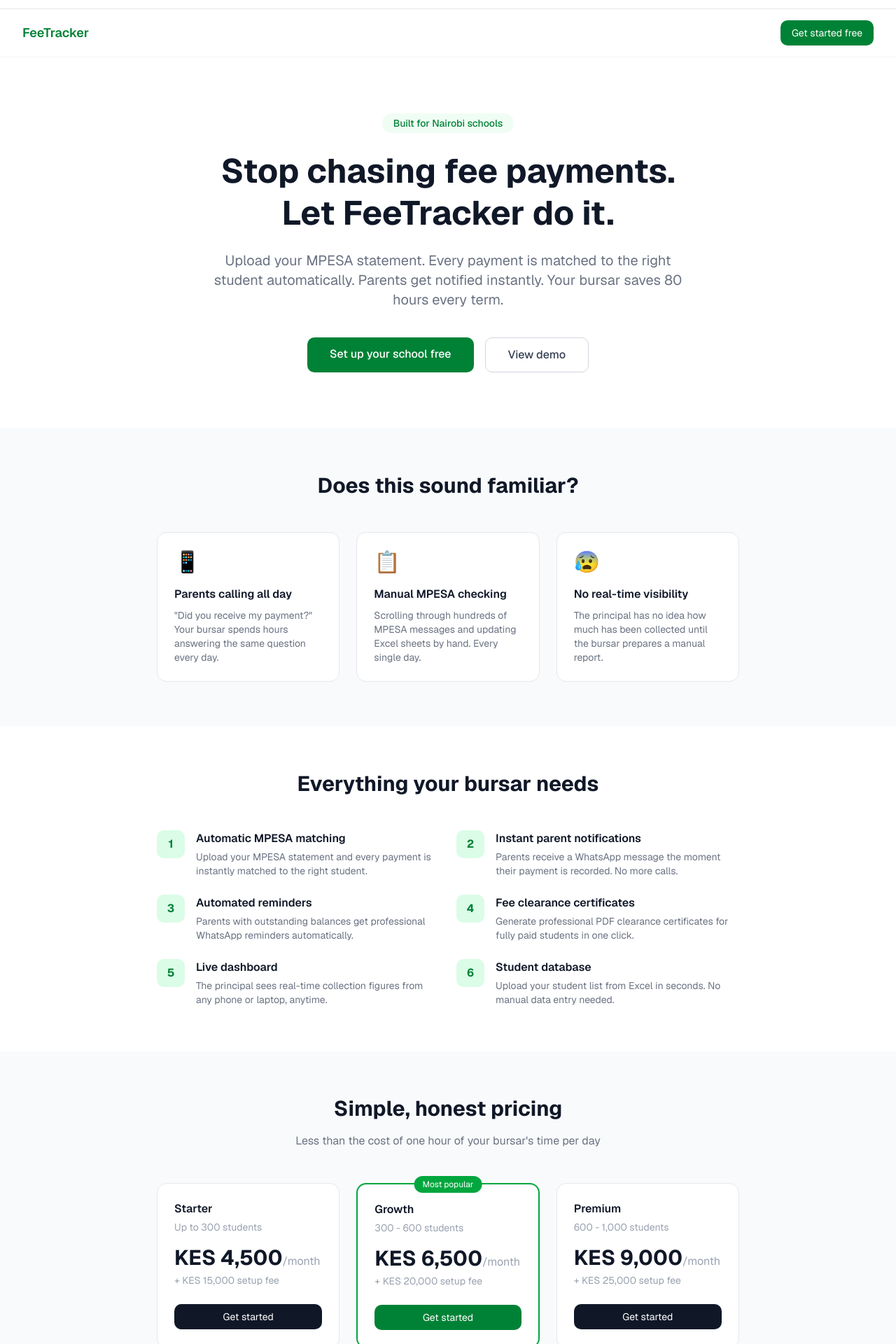
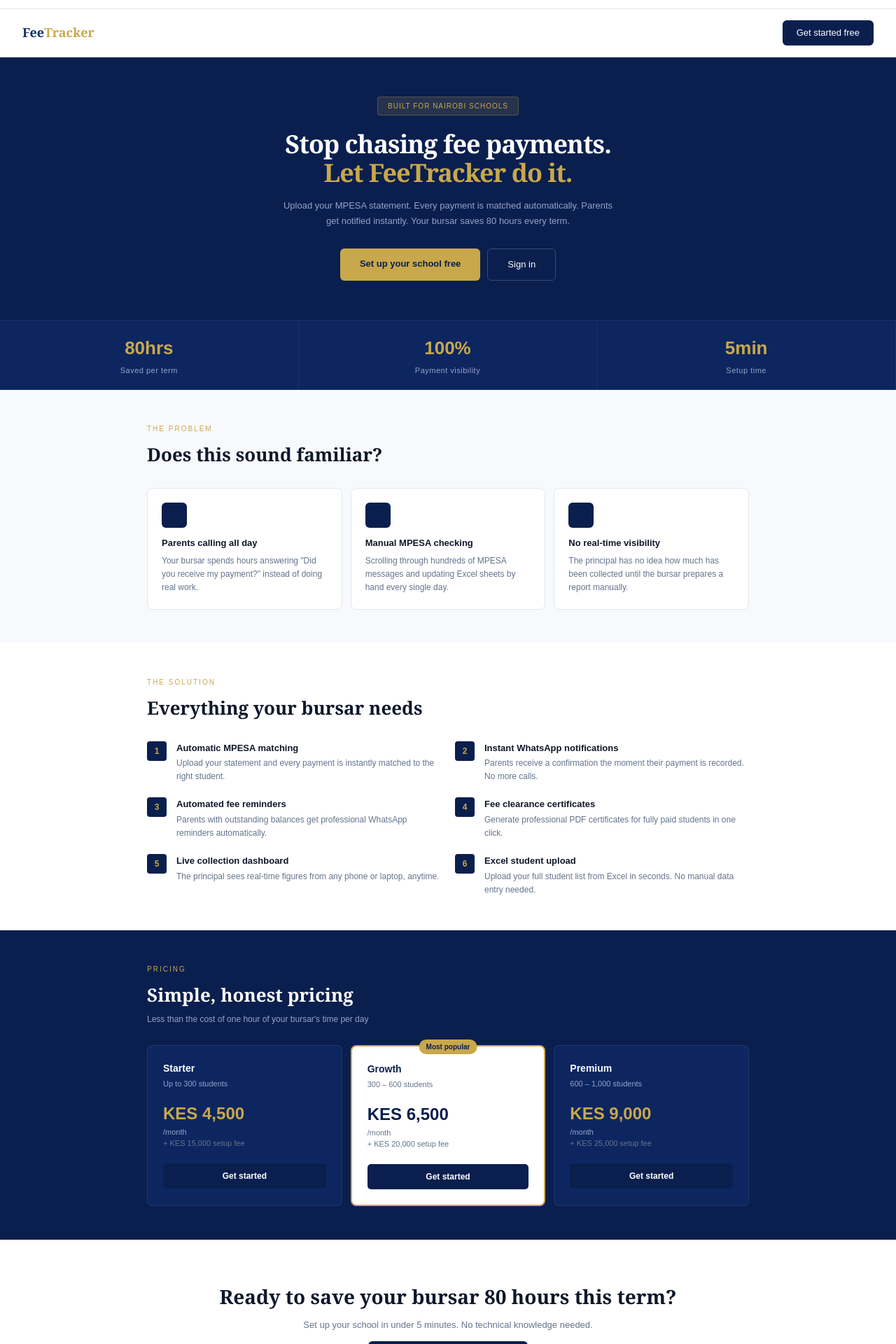
Before and after one commit to davidnmwige-design/feetracker, a Next.js app: page / in a window 1280 px wide. Shown: the part 40-1960 px from the top of the page at 70% size. Built offline with nearby package versions, Linux system fonts and the light colour scheme.

Commit message:
build navy gold landing page

```diff
--- a/app/page.tsx
+++ b/app/page.tsx
@@ -2,168 +2,141 @@
 
 export default function Home() {
   return (
-    <div className="min-h-screen bg-white">
+    <div style={{fontFamily: 'Arial, sans-serif', background: '#fff', color: '#0f172a'}}>
 
-      {/* Nav */}
-      <nav className="flex justify-between items-center px-8 py-4 border-b border-gray-100">
-        <span className="font-semibold text-green-700 text-lg">FeeTracker</span>
-        <Link href="/setup" className="bg-green-700 text-white px-4 py-2 rounded-lg text-sm hover:bg-green-800">
+      <nav style={{display: 'flex', justifyContent: 'space-between', alignItems: 'center', padding: '16px 32px', borderBottom: '1px solid #e2e8f0'}}>
+        <span style={{fontSize: '18px', fontWeight: 700, color: '#0f2d6e', fontFamily: 'Georgia, serif'}}>
+          Fee<span style={{color: '#c8a84b'}}>Tracker</span>
+        </span>
+        <Link href="/signup" style={{background: '#0a1f4e', color: '#fff', padding: '8px 20px', borderRadius: '6px', fontSize: '13px', textDecoration: 'none'}}>
           Get started free
         </Link>
       </nav>
 
-      {/* Hero */}
-      <div className="max-w-4xl mx-auto px-8 py-20 text-center">
-        <div className="inline-block bg-green-50 text-green-700 text-sm px-4 py-1 rounded-full mb-6 font-medium">
+      <div style={{background: '#0a1f4e', color: '#fff', padding: '56px 32px', textAlign: 'center'}}>
+        <div style={{display: 'inline-block', background: 'rgba(200,168,75,0.15)', color: '#c8a84b', border: '1px solid rgba(200,168,75,0.3)', fontSize: '10px', padding: '5px 14px', borderRadius: '4px', marginBottom: '20px', letterSpacing: '1px', textTransform: 'uppercase' as const}}>
           Built for Nairobi schools
         </div>
-        <h1 className="text-5xl font-bold text-gray-900 mb-6 leading-tight">
-          Stop chasing fee payments.<br />Let FeeTracker do it.
+        <h1 style={{fontSize: '36px', fontWeight: 700, lineHeight: 1.15, marginBottom: '16px', letterSpacing: '-1px', fontFamily: 'Georgia, serif', color: '#fff', maxWidth: '600px', marginLeft: 'auto', marginRight: 'auto'}}>
+          Stop chasing fee payments.<br />
+          <span style={{color: '#c8a84b'}}>Let FeeTracker do it.</span>
         </h1>
-        <p className="text-xl text-gray-500 mb-10 max-w-2xl mx-auto">
-          Upload your MPESA statement. Every payment is matched to the right student automatically. Parents get notified instantly. Your bursar saves 80 hours every term.
+        <p style={{fontSize: '13px', color: '#94a3c8', maxWidth: '480px', margin: '0 auto 28px', lineHeight: 1.7}}>
+          Upload your MPESA statement. Every payment is matched automatically. Parents get notified instantly. Your bursar saves 80 hours every term.
         </p>
-        <div className="flex gap-4 justify-center">
-          <Link href="/setup" className="bg-green-700 text-white px-8 py-3 rounded-lg hover:bg-green-800 font-medium">
+        <div style={{display: 'flex', gap: '10px', justifyContent: 'center'}}>
+          <Link href="/signup" style={{background: '#c8a84b', color: '#0a1f4e', padding: '12px 28px', borderRadius: '6px', fontSize: '13px', fontWeight: 700, textDecoration: 'none'}}>
             Set up your school free
           </Link>
-          <Link href="/dashboard" className="border border-gray-300 text-gray-700 px-8 py-3 rounded-lg hover:bg-gray-50 font-medium">
-            View demo
+          <Link href="/login" style={{background: 'transparent', color: '#fff', padding: '12px 28px', borderRadius: '6px', fontSize: '13px', border: '1px solid rgba(255,255,255,0.2)', textDecoration: 'none'}}>
+            Sign in
           </Link>
         </div>
       </div>
 
-      {/* Problem */}
-      <div className="bg-gray-50 py-16">
-        <div className="max-w-4xl mx-auto px-8">
-          <h2 className="text-3xl font-bold text-gray-900 text-center mb-12">
-            Does this sound familiar?
-          </h2>
-          <div className="grid grid-cols-3 gap-6">
-            <div className="bg-white rounded-xl p-6 border border-gray-200">
-              <div className="text-3xl mb-4">📱</div>
-              <h3 className="font-semibold text-gray-900 mb-2">Parents calling all day</h3>
-              <p className="text-gray-500 text-sm">"Did you receive my payment?" Your bursar spends hours answering the same question every day.</p>
+      <div style={{display: 'grid', gridTemplateColumns: 'repeat(3, 1fr)', background: '#0d2660', borderTop: '1px solid rgba(255,255,255,0.05)'}}>
+        {[['80hrs', 'Saved per term'], ['100%', 'Payment visibility'], ['5min', 'Setup time']].map(([num, label]) => (
+          <div key={label} style={{padding: '20px', textAlign: 'center', borderRight: '1px solid rgba(255,255,255,0.05)'}}>
+            <div style={{fontSize: '26px', fontWeight: 700, color: '#c8a84b', marginBottom: '4px'}}>{num}</div>
+            <div style={{fontSize: '11px', color: '#94a3c8', letterSpacing: '0.5px'}}>{label}</div>
           </div>
-            <div className="bg-white rounded-xl p-6 border border-gray-200">
-              <div className="text-3xl mb-4">📋</div>
-              <h3 className="font-semibold text-gray-900 mb-2">Manual MPESA checking</h3>
-              <p className="text-gray-500 text-sm">Scrolling through hundreds of MPESA messages and updating Excel sheets by hand. Every single day.</p>
+        ))}
       </div>
-            <div className="bg-white rounded-xl p-6 border border-gray-200">
-              <div className="text-3xl mb-4">😰</div>
-              <h3 className="font-semibold text-gray-900 mb-2">No real-time visibility</h3>
-              <p className="text-gray-500 text-sm">The principal has no idea how much has been collected until the bursar prepares a manual report.</p>
+
+      <div style={{padding: '48px 32px', background: '#f8f9fc'}}>
+        <div style={{maxWidth: '860px', margin: '0 auto'}}>
+          <div style={{fontSize: '10px', textTransform: 'uppercase' as const, letterSpacing: '2px', color: '#c8a84b', marginBottom: '10px'}}>The problem</div>
+          <h2 style={{fontSize: '26px', fontWeight: 700, color: '#0f172a', marginBottom: '28px', fontFamily: 'Georgia, serif'}}>Does this sound familiar?</h2>
+          <div style={{display: 'grid', gridTemplateColumns: 'repeat(3, 1fr)', gap: '12px'}}>
+            {[
+              ['Parents calling all day', 'Your bursar spends hours answering "Did you receive my payment?" instead of doing real work.'],
+              ['Manual MPESA checking', 'Scrolling through hundreds of MPESA messages and updating Excel sheets by hand every single day.'],
+              ['No real-time visibility', 'The principal has no idea how much has been collected until the bursar prepares a report manually.'],
+            ].map(([title, desc]) => (
+              <div key={title} style={{background: '#fff', borderRadius: '8px', padding: '20px', border: '1px solid #e2e8f0'}}>
+                <div style={{width: '36px', height: '36px', background: '#0a1f4e', borderRadius: '6px', marginBottom: '12px'}} />
+                <h3 style={{fontSize: '13px', fontWeight: 700, color: '#0f172a', marginBottom: '6px'}}>{title}</h3>
+                <p style={{fontSize: '12px', color: '#64748b', lineHeight: 1.6}}>{desc}</p>
               </div>
+            ))}
           </div>
         </div>
       </div>
 
-      {/* Features */}
-      <div className="py-16">
-        <div className="max-w-4xl mx-auto px-8">
-          <h2 className="text-3xl font-bold text-gray-900 text-center mb-12">
-            Everything your bursar needs
-          </h2>
-          <div className="grid grid-cols-2 gap-6">
-            <div className="flex gap-4">
-              <div className="w-10 h-10 bg-green-100 rounded-lg flex items-center justify-center text-green-700 font-bold shrink-0">1</div>
+      <div style={{padding: '48px 32px', background: '#fff'}}>
+        <div style={{maxWidth: '860px', margin: '0 auto'}}>
+          <div style={{fontSize: '10px', textTransform: 'uppercase' as const, letterSpacing: '2px', color: '#c8a84b', marginBottom: '10px'}}>The solution</div>
+          <h2 style={{fontSize: '26px', fontWeight: 700, color: '#0f172a', marginBottom: '28px', fontFamily: 'Georgia, serif'}}>Everything your bursar needs</h2>
+          <div style={{display: 'grid', gridTemplateColumns: 'repeat(2, 1fr)', gap: '20px'}}>
+            {[
+              ['1', 'Automatic MPESA matching', 'Upload your statement and every payment is instantly matched to the right student.'],
+              ['2', 'Instant WhatsApp notifications', 'Parents receive a confirmation the moment their payment is recorded. No more calls.'],
+              ['3', 'Automated fee reminders', 'Parents with outstanding balances get professional WhatsApp reminders automatically.'],
+              ['4', 'Fee clearance certificates', 'Generate professional PDF certificates for fully paid students in one click.'],
+              ['5', 'Live collection dashboard', 'The principal sees real-time figures from any phone or laptop, anytime.'],
+              ['6', 'Excel student upload', 'Upload your full student list from Excel in seconds. No manual data entry needed.'],
+            ].map(([num, title, desc]) => (
+              <div key={title} style={{display: 'flex', gap: '14px', alignItems: 'flex-start'}}>
+                <div style={{width: '28px', height: '28px', background: '#0a1f4e', color: '#c8a84b', borderRadius: '4px', display: 'flex', alignItems: 'center', justifyContent: 'center', fontSize: '12px', fontWeight: 700, flexShrink: 0}}>
+                  {num}
+                </div>
                 <div>
-                <h3 className="font-semibold text-gray-900 mb-1">Automatic MPESA matching</h3>
-                <p className="text-gray-500 text-sm">Upload your MPESA statement and every payment is instantly matched to the right student.</p>
+                  <h3 style={{fontSize: '13px', fontWeight: 700, color: '#0f172a', marginBottom: '3px'}}>{title}</h3>
+                  <p style={{fontSize: '12px', color: '#64748b', lineHeight: 1.6}}>{desc}</p>
                 </div>
               </div>
-            <div className="flex gap-4">
-              <div className="w-10 h-10 bg-green-100 rounded-lg flex items-center justify-center text-green-700 font-bold shrink-0">2</div>
-              <div>
-                <h3 className="font-semibold text-gray-900 mb-1">Instant parent notifications</h3>
-                <p className="text-gray-500 text-sm">Parents receive a WhatsApp message the moment their payment is recorded. No more calls.</p>
-              </div>
-            </div>
-            <div className="flex gap-4">
-              <div className="w-10 h-10 bg-green-100 rounded-lg flex items-center justify-center text-green-700 font-bold shrink-0">3</div>
-              <div>
-                <h3 className="font-semibold text-gray-900 mb-1">Automated reminders</h3>
-                <p className="text-gray-500 text-sm">Parents with outstanding balances get professional WhatsApp reminders automatically.</p>
-              </div>
-            </div>
-            <div className="flex gap-4">
-              <div className="w-10 h-10 bg-green-100 rounded-lg flex items-center justify-center text-green-700 font-bold shrink-0">4</div>
-              <div>
-                <h3 className="font-semibold text-gray-900 mb-1">Fee clearance certificates</h3>
-                <p className="text-gray-500 text-sm">Generate professional PDF clearance certificates for fully paid students in one click.</p>
-              </div>
-            </div>
-            <div className="flex gap-4">
-              <div className="w-10 h-10 bg-green-100 rounded-lg flex items-center justify-center text-green-700 font-bold shrink-0">5</div>
-              <div>
-                <h3 className="font-semibold text-gray-900 mb-1">Live dashboard</h3>
-                <p className="text-gray-500 text-sm">The principal sees real-time collection figures from any phone or laptop, anytime.</p>
-              </div>
-            </div>
-            <div className="flex gap-4">
-              <div className="w-10 h-10 bg-green-100 rounded-lg flex items-center justify-center text-green-700 font-bold shrink-0">6</div>
-              <div>
-                <h3 className="font-semibold text-gray-900 mb-1">Student database</h3>
-                <p className="text-gray-500 text-sm">Upload your student list from Excel in seconds. No manual data entry needed.</p>
-              </div>
-            </div>
+            ))}
           </div>
         </div>
       </div>
 
-      {/* Pricing */}
-      <div className="bg-gray-50 py-16">
-        <div className="max-w-4xl mx-auto px-8">
-          <h2 className="text-3xl font-bold text-gray-900 text-center mb-4">
-            Simple, honest pricing
-          </h2>
-          <p className="text-gray-500 text-center mb-12">Less than the cost of one hour of your bursar's time per day</p>
-          <div className="grid grid-cols-3 gap-6">
-            <div className="bg-white rounded-xl p-6 border border-gray-200">
-              <h3 className="font-semibold text-gray-900 mb-1">Starter</h3>
-              <p className="text-gray-400 text-sm mb-4">Up to 300 students</p>
-              <p className="text-3xl font-bold text-gray-900 mb-1">KES 4,500<span className="text-base font-normal text-gray-400">/month</span></p>
-              <p className="text-sm text-gray-400 mb-6">+ KES 15,000 setup fee</p>
-              <Link href="/setup" className="block text-center bg-gray-900 text-white py-2 rounded-lg text-sm hover:bg-gray-700">
+      <div style={{padding: '48px 32px', background: '#0a1f4e'}}>
+        <div style={{maxWidth: '860px', margin: '0 auto'}}>
+          <div style={{fontSize: '10px', textTransform: 'uppercase' as const, letterSpacing: '2px', color: '#c8a84b', marginBottom: '10px'}}>Pricing</div>
+          <h2 style={{fontSize: '26px', fontWeight: 700, color: '#fff', marginBottom: '6px', fontFamily: 'Georgia, serif'}}>Simple, honest pricing</h2>
+          <p style={{fontSize: '12px', color: '#94a3c8', marginBottom: '28px'}}>Less than the cost of one hour of your bursar's time per day</p>
+          <div style={{display: 'grid', gridTemplateColumns: 'repeat(3, 1fr)', gap: '12px'}}>
+            {[
+              {name: 'Starter', sub: 'Up to 300 students', price: '4,500', setup: '15,000', featured: false},
+              {name: 'Growth', sub: '300 – 600 students', price: '6,500', setup: '20,000', featured: true},
+              {name: 'Premium', sub: '600 – 1,000 students', price: '9,000', setup: '25,000', featured: false},
+            ].map(plan => (
+              <div key={plan.name} style={{background: plan.featured ? '#fff' : '#0d2660', border: plan.featured ? '2px solid #c8a84b' : '1px solid rgba(255,255,255,0.08)', borderRadius: '8px', padding: '22px', position: 'relative' as const}}>
+                {plan.featured && (
+                  <div style={{position: 'absolute' as const, top: '-10px', left: '50%', transform: 'translateX(-50%)', background: '#c8a84b', color: '#0a1f4e', fontSize: '10px', padding: '3px 10px', borderRadius: '999px', fontWeight: 700, whiteSpace: 'nowrap' as const}}>
+                    Most popular
+                  </div>
+                )}
+                <div style={{fontSize: '14px', fontWeight: 700, color: plan.featured ? '#0a1f4e' : '#fff', marginBottom: '3px'}}>{plan.name}</div>
+                <div style={{fontSize: '11px', color: plan.featured ? '#64748b' : '#94a3c8', marginBottom: '16px'}}>{plan.sub}</div>
+                <div style={{fontSize: '24px', fontWeight: 700, color: plan.featured ? '#0a1f4e' : '#c8a84b'}}>KES {plan.price}</div>
+                <div style={{fontSize: '11px', color: plan.featured ? '#64748b' : '#94a3c8'}}>/month</div>
+                <div style={{fontSize: '11px', color: '#64748b', marginBottom: '20px'}}>+ KES {plan.setup} setup fee</div>
+                <Link href="/signup" style={{display: 'block', textAlign: 'center' as const, padding: '9px', borderRadius: '5px', fontSize: '12px', fontWeight: 700, background: '#0a1f4e', color: '#fff', textDecoration: 'none'}}>
                   Get started
                 </Link>
               </div>
-            <div className="bg-white rounded-xl p-6 border-2 border-green-600 relative">
-              <div className="absolute -top-3 left-1/2 -translate-x-1/2 bg-green-600 text-white text-xs px-3 py-1 rounded-full">Most popular</div>
-              <h3 className="font-semibold text-gray-900 mb-1">Growth</h3>
-              <p className="text-gray-400 text-sm mb-4">300 - 600 students</p>
-              <p className="text-3xl font-bold text-gray-900 mb-1">KES 6,500<span className="text-base font-normal text-gray-400">/month</span></p>
-              <p className="text-sm text-gray-400 mb-6">+ KES 20,000 setup fee</p>
-              <Link href="/setup" className="block text-center bg-green-700 text-white py-2 rounded-lg text-sm hover:bg-green-800">
-                Get started
-              </Link>
-            </div>
-            <div className="bg-white rounded-xl p-6 border border-gray-200">
-              <h3 className="font-semibold text-gray-900 mb-1">Premium</h3>
-              <p className="text-gray-400 text-sm mb-4">600 - 1,000 students</p>
-              <p className="text-3xl font-bold text-gray-900 mb-1">KES 9,000<span className="text-base font-normal text-gray-400">/month</span></p>
-              <p className="text-sm text-gray-400 mb-6">+ KES 25,000 setup fee</p>
-              <Link href="/setup" className="block text-center bg-gray-900 text-white py-2 rounded-lg text-sm hover:bg-gray-700">
-                Get started
-              </Link>
-            </div>
+            ))}
           </div>
         </div>
       </div>
 
-      {/* CTA */}
-      <div className="py-20 text-center">
-        <h2 className="text-3xl font-bold text-gray-900 mb-4">Ready to save your bursar 80 hours this term?</h2>
-        <p className="text-gray-500 mb-8">Set up your school in under 5 minutes. No technical knowledge needed.</p>
-        <Link href="/setup" className="bg-navy-900 text-white px-8 py-3 rounded-lg font-medium text-lg inline-block" style={{backgroundColor: '#0a1f4e'}}>
+      <div style={{padding: '60px 32px', background: '#fff', textAlign: 'center' as const}}>
+        <h2 style={{fontSize: '28px', fontWeight: 700, color: '#0f172a', marginBottom: '10px', fontFamily: 'Georgia, serif'}}>
+          Ready to save your bursar 80 hours this term?
+        </h2>
+        <p style={{fontSize: '13px', color: '#64748b', marginBottom: '24px'}}>
+          Set up your school in under 5 minutes. No technical knowledge needed.
+        </p>
+        <Link href="/signup" style={{background: '#0a1f4e', color: '#fff', padding: '14px 36px', borderRadius: '6px', fontSize: '14px', fontWeight: 700, textDecoration: 'none'}}>
           Set up your school free
         </Link>
       </div>
 
-      {/* Footer */}
-      <div className="border-t border-gray-100 py-6 text-center text-sm text-gray-400">
+      <div style={{background: '#0a1f4e', padding: '16px 32px', textAlign: 'center' as const}}>
+        <p style={{fontSize: '11px', color: '#475569'}}>
           FeeTracker · Built for private schools in Nairobi, Kenya
+        </p>
       </div>
 
     </div>
```
Lines whose indentation alone changed are shown as unchanged.
